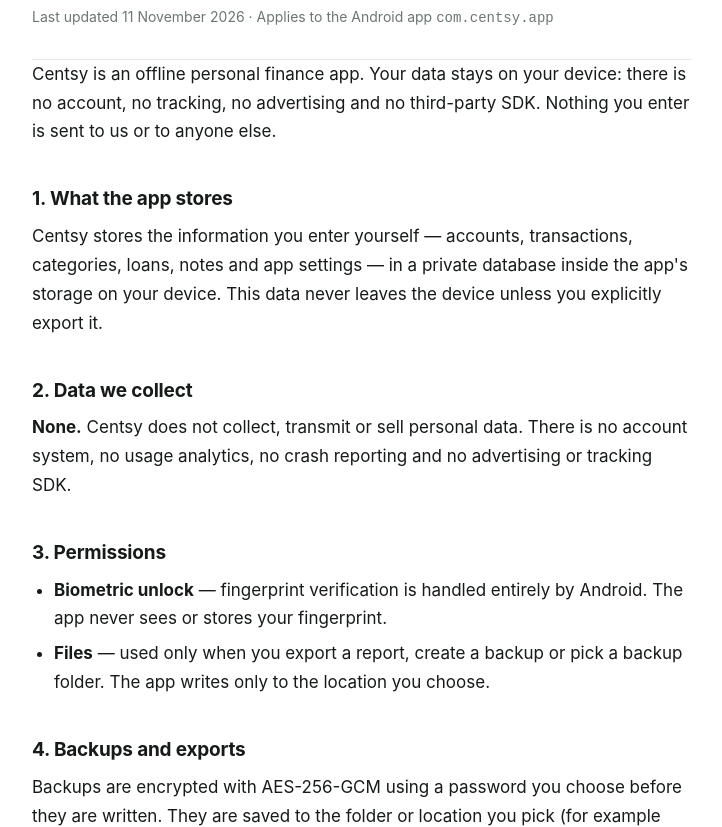
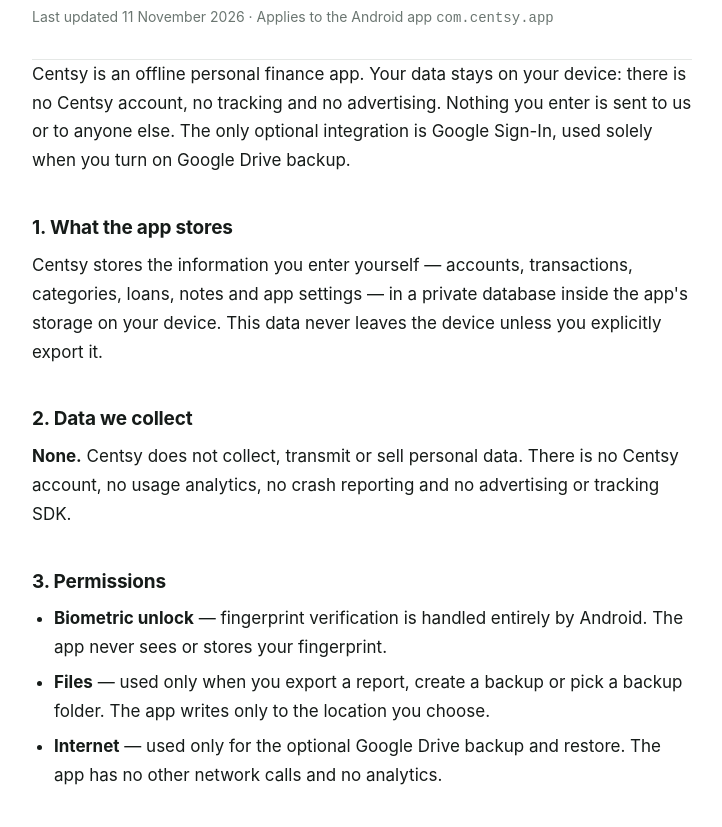
Before and after one commit to mehedi-soft-dev/centsy-legal, a plain HTML site: page index.html in a window 1280 px wide. Shown: the part 132-959 px from the top of the page, without its empty margins (278-1000 px from the left). Drawn offline with Linux system fonts and the light colour scheme.

Commit message:
Document Google Sign-In, Internet permission and Drive account email
Co-authored-by: CommandCodeBot <noreply@commandcode.ai>

```diff
--- a/index.html
+++ b/index.html
@@ -93,8 +93,9 @@
   <p class="meta">Last updated 11 November 2026 · Applies to the Android app <code>com.centsy.app</code></p>
 
   <p>Centsy is an offline personal finance app. Your data stays on your device: there is no
-    account, no tracking, no advertising and no third-party SDK. Nothing you enter is sent to us
-    or to anyone else.</p>
+    Centsy account, no tracking and no advertising. Nothing you enter is sent to us or to anyone
+    else. The only optional integration is Google Sign-In, used solely when you turn on Google
+    Drive backup.</p>
 
   <h2>1. What the app stores</h2>
   <p>Centsy stores the information you enter yourself — accounts, transactions, categories,
@@ -103,7 +104,7 @@
 
   <h2>2. Data we collect</h2>
   <p><strong>None.</strong> Centsy does not collect, transmit or sell personal data. There is no
-    account system, no usage analytics, no crash reporting and no advertising or tracking SDK.</p>
+    Centsy account, no usage analytics, no crash reporting and no advertising or tracking SDK.</p>
 
   <h2>3. Permissions</h2>
   <ul>
@@ -111,6 +112,8 @@
       Android. The app never sees or stores your fingerprint.</li>
     <li><strong>Files</strong> — used only when you export a report, create a backup or pick a
       backup folder. The app writes only to the location you choose.</li>
+    <li><strong>Internet</strong> — used only for the optional Google Drive backup and restore.
+      The app has no other network calls and no analytics.</li>
   </ul>
 
   <h2>4. Backups and exports</h2>
@@ -125,6 +128,9 @@
   <h2>5. Data sharing</h2>
   <p>We do not share data with third parties. If you share an exported file or report yourself
     (for example by email or messaging), that is entirely under your control.</p>
+  <p>When you connect Google Drive, sign-in and authorisation are handled by Google. The app
+    receives only your Google account email address, so it can show which account is connected.
+    Backups are written to your own Drive storage; the developer never receives them.</p>
 
   <h2>6. Data retention and deletion</h2>
   <p>Your data stays on your device until you delete it. Deleted transactions are moved to an
```
